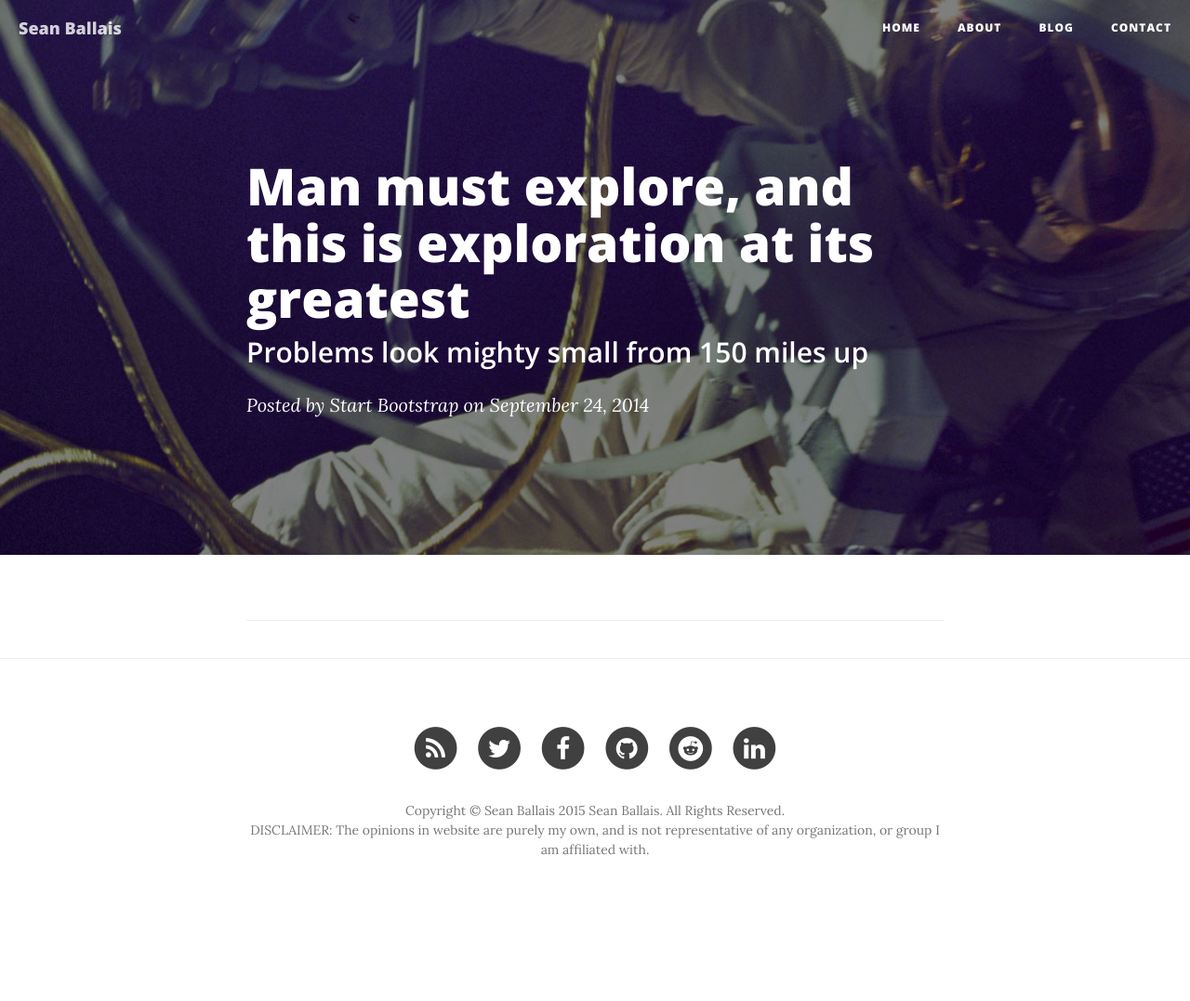
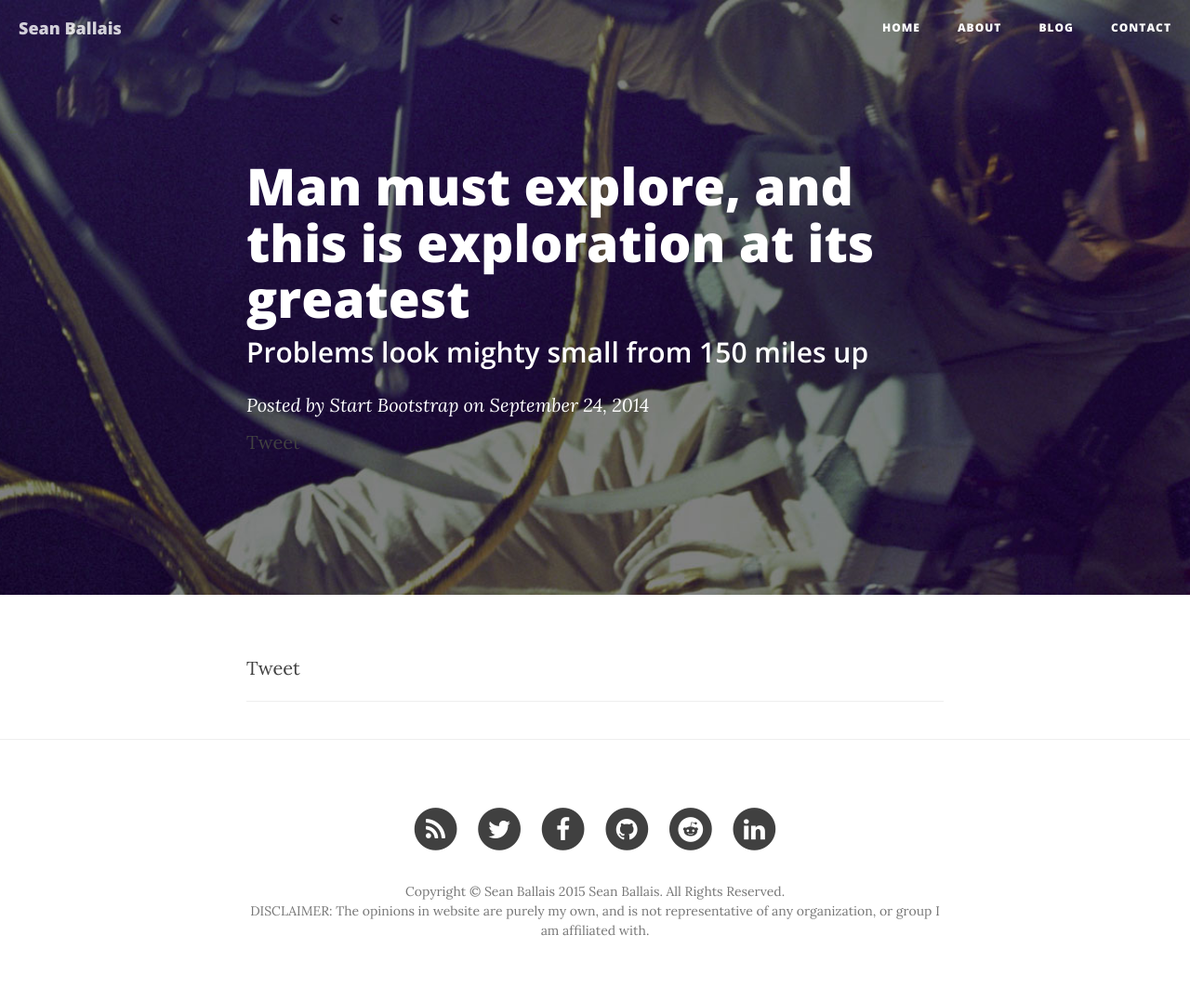
Before and after one commit to seanballais/seanballais.github.io, a Jekyll site: the page built from _posts/2014-09-24-man-must-explore.markdown, in a window 1280 px wide. Shown: the whole page at 93% size. Built offline with Jekyll 4.4.1, drawn with Linux system fonts in a browser that asks for light colours; nearby versions of some CDN libraries; comment, search, counter and statistics services are not loaded; before the commit the page ends 990 px from its top, so only the background shows below that.

Commit message:
Added a twitter share link

```diff
--- a/_layouts/post.html
+++ b/_layouts/post.html
@@ -13,6 +13,10 @@
                     <h2 class="subheading">{{ page.subtitle }}</h2>
                     {% endif %}
                     <span class="meta">Posted by {% if page.author %}{{ page.author }}{% else %}{{ site.title }}{% endif %} on {{ page.date | date: "%B %-d, %Y" }}</span>
+                    <div class="social-links">
+                    <a href="https://twitter.com/share" class="twitter-share-button" data-via="seanballais">Tweet</a>
+<script>!function(d,s,id){var js,fjs=d.getElementsByTagName(s)[0],p=/^http:/.test(d.location)?'http':'https';if(!d.getElementById(id)){js=d.createElement(s);js.id=id;js.src=p+'://platform.twitter.com/widgets.js';fjs.parentNode.insertBefore(js,fjs);}}(document, 'script', 'twitter-wjs');</script>
+                </div>
                 </div>
             </div>
         </div>
@@ -24,11 +28,10 @@
     <div class="container">
         <div class="row">
             <div class="col-lg-8 col-lg-offset-2 col-md-10 col-md-offset-1">
-                <div class="social-links">
-
-                </div>
 				{{ content }}
                 <div class="social-links">
+                    <a href="https://twitter.com/share" class="twitter-share-button" data-via="seanballais">Tweet</a>
+<script>!function(d,s,id){var js,fjs=d.getElementsByTagName(s)[0],p=/^http:/.test(d.location)?'http':'https';if(!d.getElementById(id)){js=d.createElement(s);js.id=id;js.src=p+'://platform.twitter.com/widgets.js';fjs.parentNode.insertBefore(js,fjs);}}(document, 'script', 'twitter-wjs');</script>
                 </div>
                 <hr>
 
--- a/less/clean-blog.less
+++ b/less/clean-blog.less
@@ -507,3 +507,8 @@
 img {
 	margin: 0 auto;
 }
+
+// Social links
+div.social-links {
+	margin-top: 2%;
+}
--- a/static/css/clean-blog.css
+++ b/static/css/clean-blog.css
@@ -1,9 +1,3 @@
-/*!
- * Clean Blog v1.0.0 (http://startbootstrap.com)
- * Copyright 2015 Start Bootstrap
- * Licensed under Apache 2.0 (https://github.com/IronSummitMedia/startbootstrap/blob/gh-pages/LICENSE)
- */
-
 body {
   font-family: 'Lora', 'Times New Roman', serif;
   font-size: 20px;
@@ -439,3 +433,6 @@
 img {
   margin: 0 auto;
 }
+div.social-links {
+  margin-top: 2%;
+}
```
Also changed, not shown: static/css/clean-blog.min.css.
